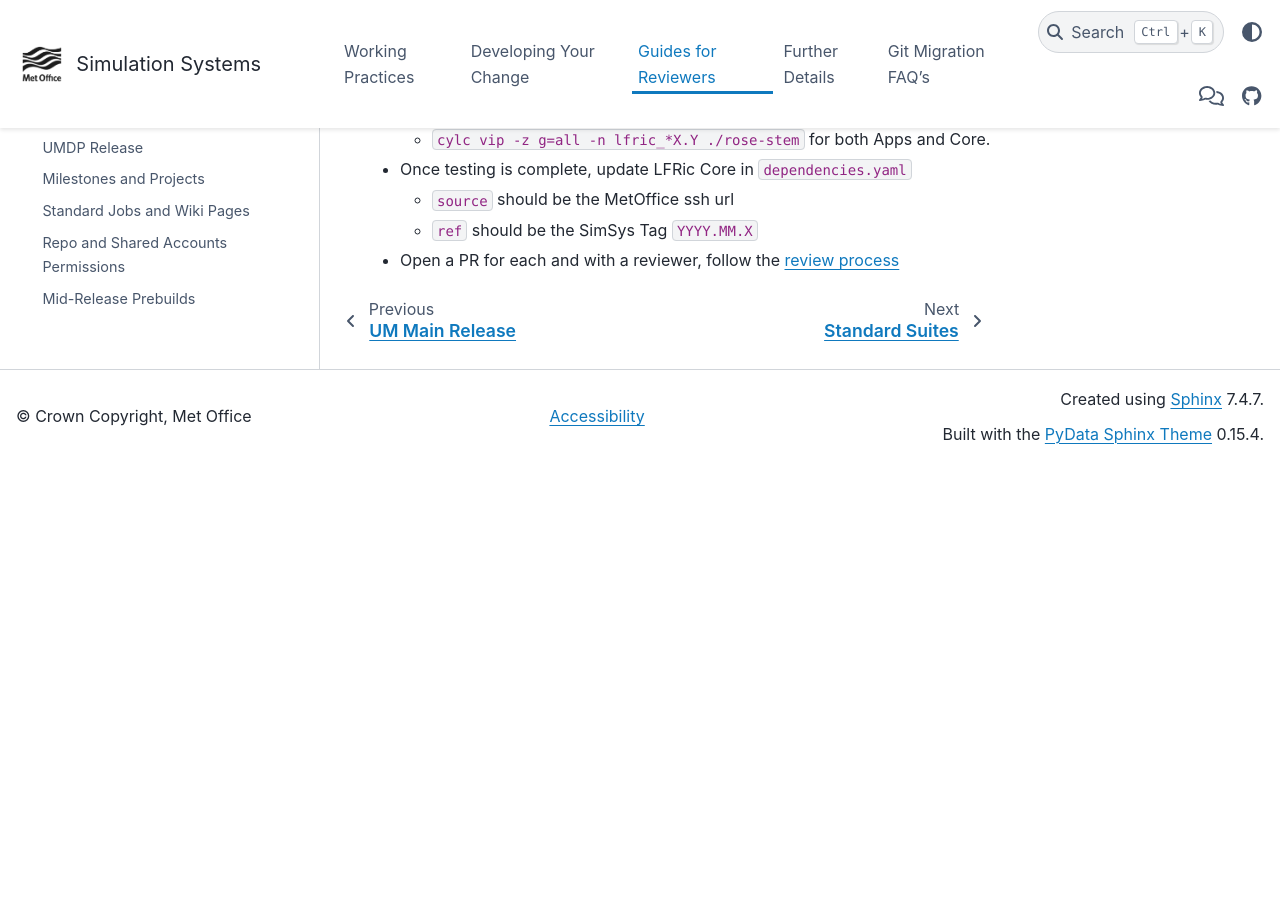
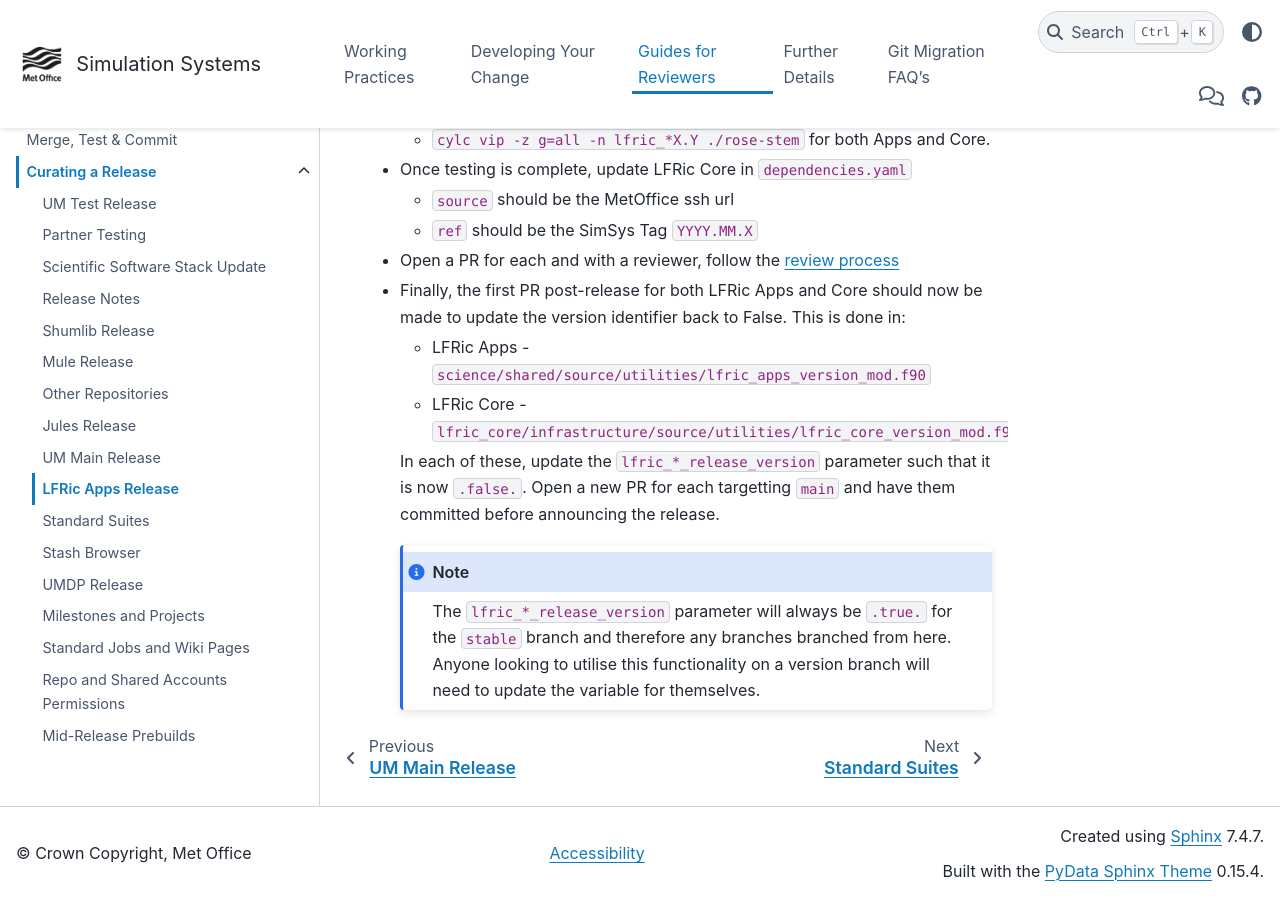
Before and after one commit to MetOffice/simulation-systems, a Sphinx documentation site: the page built from source/Reviewers/releases/lfric_apps_release.rst, in a window 1280 px wide and 900 px high, scrolled down 1957 px. Built offline with Sphinx 7.4.7 and the PyData theme 0.15.4, drawn with Linux system fonts in a browser that asks for light colours; before the commit the page ends 2420 px from its top, so only the background shows below that.

Commit message:
add lfric version number update (#626)

```diff
--- a/source/Reviewers/releases/lfric_apps_release.rst
+++ b/source/Reviewers/releases/lfric_apps_release.rst
@@ -94,3 +94,21 @@
 
 * Open a PR for each and with a reviewer, follow the
   :ref:`review process <github-releases>`
+
+* Finally, the first PR post-release for both LFRic Apps and Core should now be
+  made to update the version identifier back to False. This is done in:
+
+  * LFRic Apps - ``science/shared/source/utilities/lfric_apps_version_mod.f90``
+  * LFRic Core - ``lfric_core/infrastructure/source/utilities/lfric_core_version_mod.f90``
+
+  In each of these, update the ``lfric_*_release_version`` parameter such that
+  it is now ``.false.``.
+  Open a new PR for each targetting ``main`` and have them committed before
+  announcing the release.
+
+  .. note::
+
+    The ``lfric_*_release_version`` parameter will always be ``.true.`` for the
+    ``stable`` branch and therefore any branches branched from here. Anyone
+    looking to utilise this functionality on a version branch will need to
+    update the variable for themselves.
```
